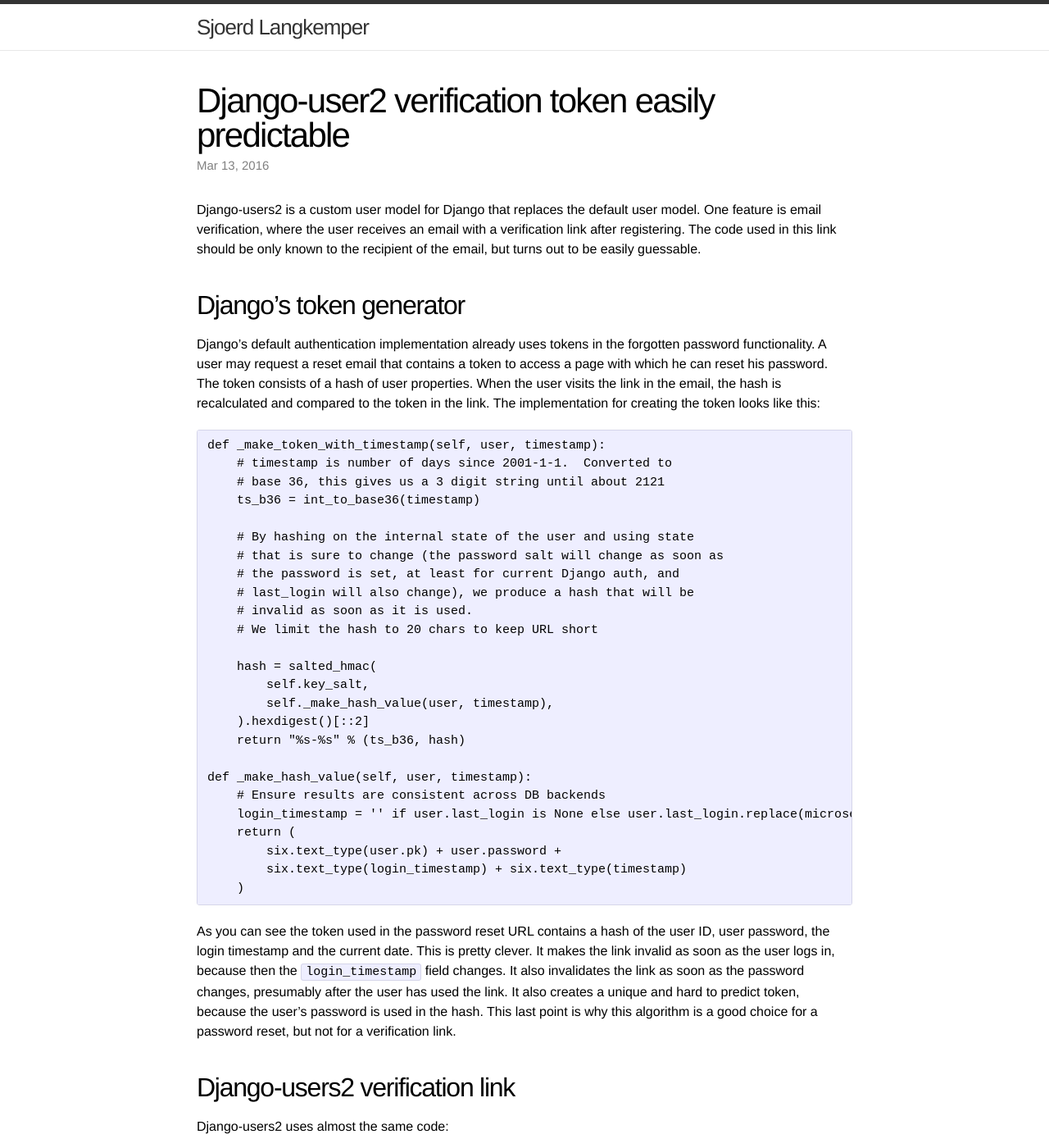
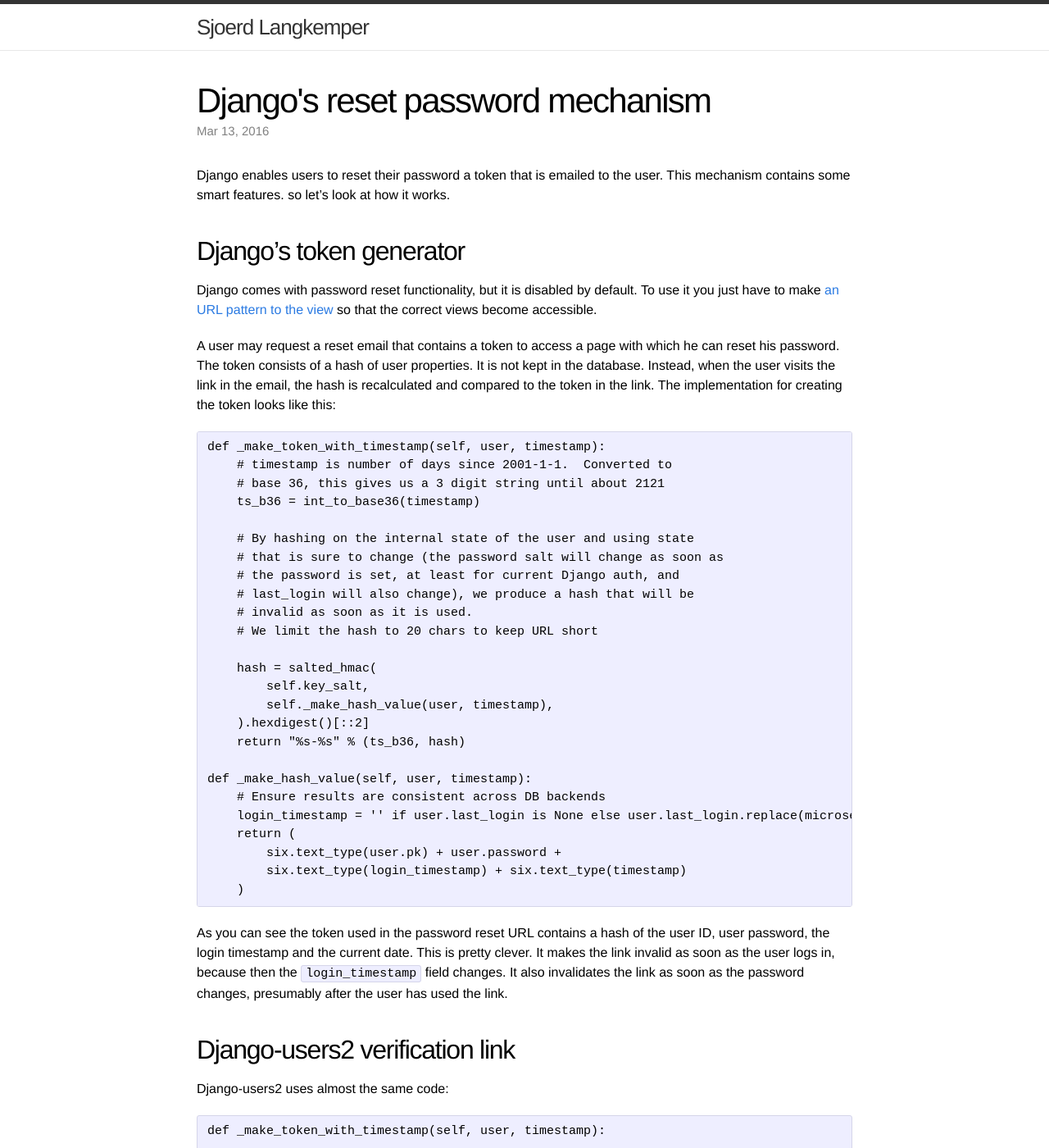
Before and after one commit to Sjord/Sjord.github.io, a Jekyll site: the page built from _posts/2016-03-13-django-users2-token-easily-predictable.md, in a window 1280 px wide and 1400 px high. Shown: the whole window at 82% size. Built offline with Jekyll 4.4.1, drawn with Linux system fonts in a browser that asks for light colours.

Commit message:
Rewrite to generic Django reset password post

```diff
--- a/_posts/2016-03-13-django-users2-token-easily-predictable.md
+++ b/_posts/2016-03-13-django-users2-token-easily-predictable.md
@@ -1,15 +1,17 @@
 ---
 layout: post
-title: "Django-user2 verification token easily predictable"
+title: "Django's reset password mechanism"
 thumbnail: snowflake-240.jpg
 date: 2016-03-13
 ---
 
-Django-users2 is a custom user model for Django that replaces the default user model. One feature is email verification, where the user receives an email with a verification link after registering. The code used in this link should be only known to the recipient of the email, but turns out to be easily guessable.
+Django enables users to reset their password a token that is emailed to the user. This mechanism contains some smart features. so let's look at how it works.
 
 ## Django's token generator
 
-Django's default authentication implementation already uses tokens in the forgotten password functionality. A user may request a reset email that contains a token to access a page with which he can reset his password. The token consists of a hash of user properties. When the user visits the link in the email, the hash is recalculated and compared to the token in the link.
+Django comes with password reset functionality, but it is disabled by default. To use it you just have to make [an URL pattern to the view](https://docs.djangoproject.com/en/1.9/topics/auth/default/#using-the-views) so that the correct views become accessible.
+
+A user may request a reset email that contains a token to access a page with which he can reset his password. The token consists of a hash of user properties. It is not kept in the database. Instead, when the user visits the link in the email, the hash is recalculated and compared to the token in the link.
 The implementation for creating the token looks like this:
 
 
@@ -39,7 +41,7 @@
             six.text_type(login_timestamp) + six.text_type(timestamp)
         )
 
-As you can see the token used in the password reset URL contains a hash of the user ID, user password, the login timestamp and the current date. This is pretty clever. It makes the link invalid as soon as the user logs in, because then the `login_timestamp` field changes. It also invalidates the link as soon as the password changes, presumably after the user has used the link. It also creates a unique and hard to predict token, because the user's password is used in the hash. This last point is why this algorithm is a good choice for a password reset, but not for a verification link.
+As you can see the token used in the password reset URL contains a hash of the user ID, user password, the login timestamp and the current date. This is pretty clever. It makes the link invalid as soon as the user logs in, because then the `login_timestamp` field changes. It also invalidates the link as soon as the password changes, presumably after the user has used the link.
 
 ## Django-users2 verification link
 
```
